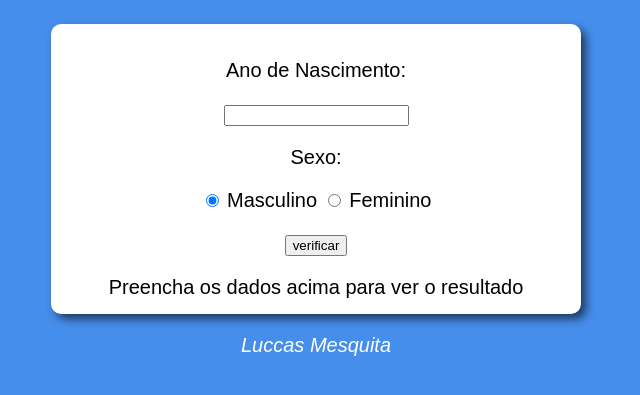
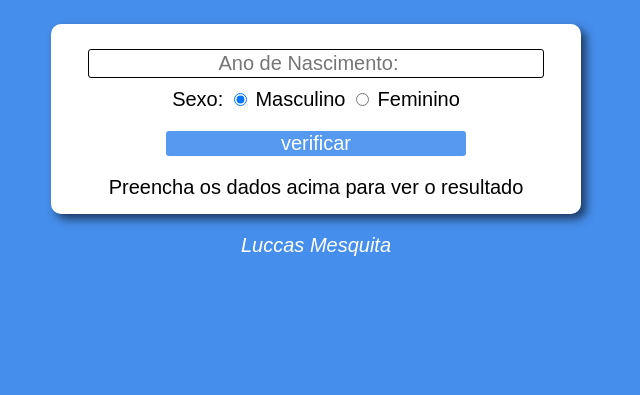
Before and after one commit to luccasmesquita/cursoJavascript, a plain HTML site: page VerificaIdade/index.html in a window 1280 px wide. Shown: the part 75-470 px from the top of the page, without its empty margins (324-964 px from the left). Drawn offline with Linux system fonts and the light colour scheme.

Commit message:
segundo commit - melhorando o layout

```diff
--- a/VerificaIdade/css/style.css
+++ b/VerificaIdade/css/style.css
@@ -16,6 +16,24 @@ section{
     margin: 0 auto;
     box-shadow: 5px 5px 10px rgba(0 ,0 ,0 ,0.600);
 }
+#txtano{
+    width: 90%;
+    height: 25px;
+    margin: 10px;
+    text-align: center;
+    border-radius: 3px;
+    border: 1px solid;
+    font-size: 20px;
+}
+#bt{
+    width: 60%;
+    height: 25px;
+    background: rgb(85, 153, 241);
+    border: none;
+    border-radius: 3px;
+    color: white;
+    font-size: 20px;
+}
 footer{
     color: white;
     text-align: center;
--- a/VerificaIdade/index.html
+++ b/VerificaIdade/index.html
@@ -13,16 +13,15 @@
         </header>
         <section>
             <div>
-                <p>Ano de Nascimento:</p>
-                <input type="number" name="txtano" id="txtano" min="0">
-                <p>Sexo:</p>
+                <input type="number" name="txtano" id="txtano" min="0" placeholder="Ano de Nascimento:">
+                Sexo:
                 <input type="radio" name="radsex" id="mas" checked>
                 <label for="mas">Masculino</label>
                 <input type="radio" name="radsex" id="fem">
                 <label for="fem">Feminino</label>
 
                 <p>
-                    <input type="button" value="verificar" onclick="verificar()">
+                    <input type="button" value="verificar" onclick="verificar()" id="bt">
                 </p>
             </div>
 
```
